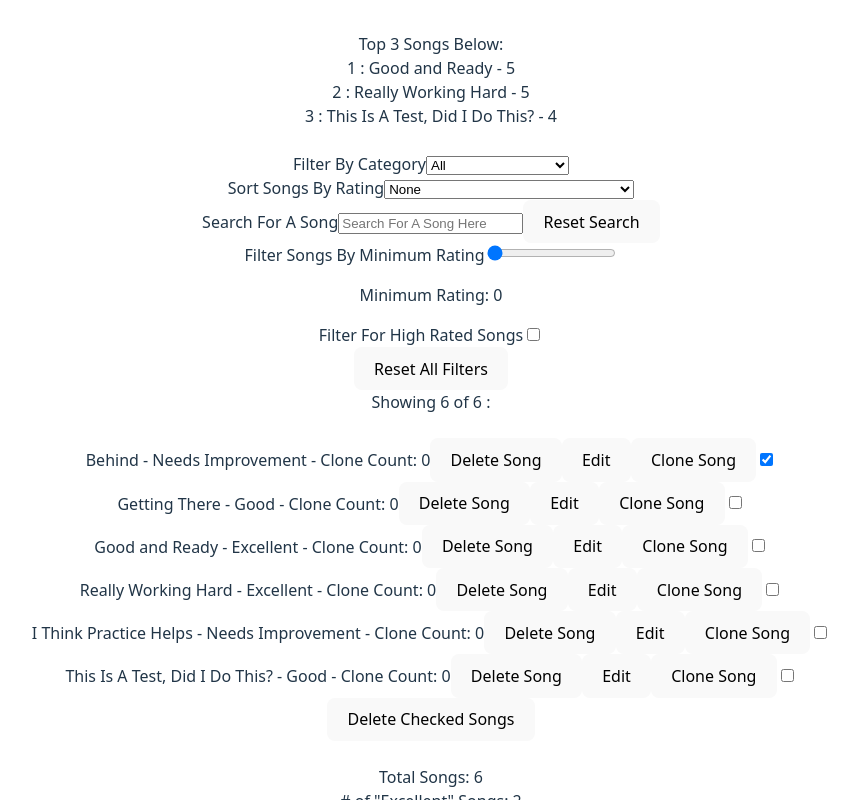
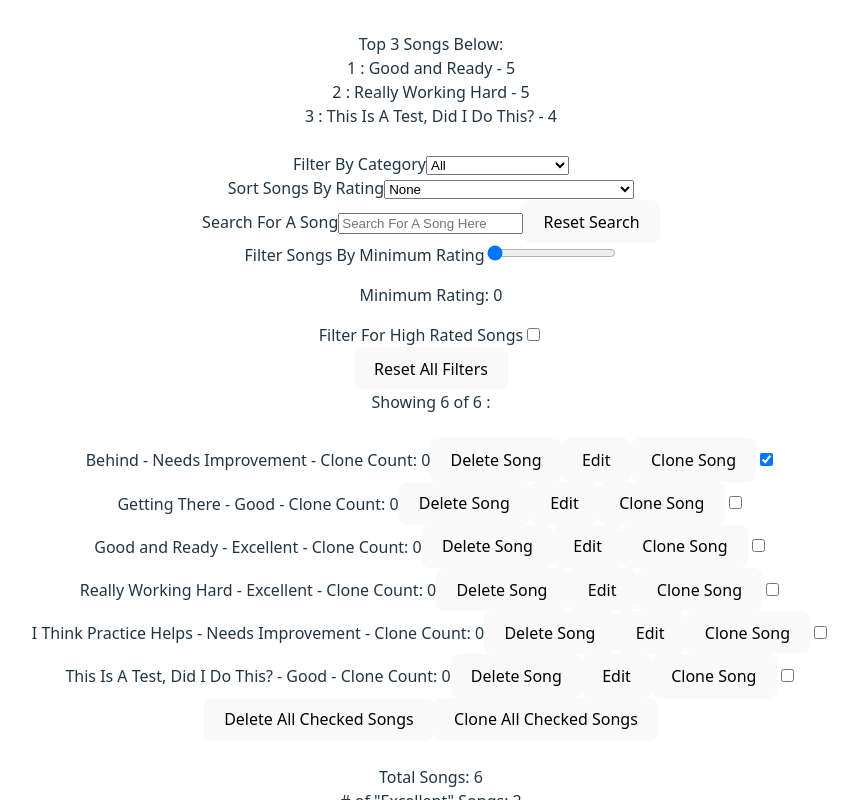
Before and after one commit to doshima2024/song-rating-practice-app, a React (Vite) app: page / in a window 1280 px wide. Both pictures are taken after a click on the checkbox 975 px from the left and 459 px from the top of the page. Shown: the top 800 px of the page, without its empty margins (209-1067 px from the left). Built offline with nearby package versions, Linux system fonts and the light colour scheme.

Commit message:
feat: add bulk clone songs feature; add button and handleCloneMulltipleSongs handler

```diff
--- a/src/App.jsx
+++ b/src/App.jsx
@@ -143,6 +143,39 @@ function App() {
     });
   };
 
+  const handleCloneMultipleSongs = () => {
+    setSongs(prevSongs => {
+      const clonedSongs = [];
+      let max = 0;
+      for (const song of prevSongs) {
+        if (song.id > max) {
+          max = song.id;
+        }
+      }
+      let nextId = max + 1;
+      const updatedOriginals = prevSongs.map(song => {
+        if (selectedSongIds.includes(song.id)) {
+          const updatedOriginalSong = { ...song, cloneCount: song.cloneCount + 1 };
+          const clonedSong = {
+            id: nextId,
+            name: song.name,
+            rating: song.rating,
+            cloneCount: 0,
+          };
+          nextId++;
+          clonedSongs.push(clonedSong);
+          return updatedOriginalSong;
+        } else {
+          return song;
+        }
+      });
+      const updatedSongs = [...updatedOriginals, ...clonedSongs];
+
+      return updatedSongs;
+    });
+    setSelectedSongIds([]);
+  };
+
   const handleDeleteMultipleSongs = () => {
     setSongs(prevSongs => {
       return prevSongs.filter(song => !selectedSongIds.includes(song.id));
@@ -205,6 +238,7 @@ function App() {
         toggleSelectedSongs={toggleSelectedSongs}
         selectedSongIds={selectedSongIds}
         handleDeleteMultipleSongs={handleDeleteMultipleSongs}
+        handleCloneMultipleSongs={handleCloneMultipleSongs}
       />
       <br></br>
       <SongStats songs={songs} />
--- a/src/components/SongDisplay.jsx
+++ b/src/components/SongDisplay.jsx
@@ -14,6 +14,7 @@ export const SongDisplay = ({
   toggleSelectedSongs,
   selectedSongIds,
   handleDeleteMultipleSongs,
+  handleCloneMultipleSongs,
 }) => {
   const [songEditId, setSongEditId] = useState(null);
   const [songEditedName, setSongEditedName] = useState('');
@@ -107,7 +108,10 @@ export const SongDisplay = ({
       )}
       <div>
         {selectedSongIds.length !== 0 && (
-          <button onClick={() => handleDeleteMultipleSongs()}>Delete Checked Songs</button>
+          <>
+            <button onClick={() => handleDeleteMultipleSongs()}>Delete All Checked Songs</button>
+            <button onClick={() => handleCloneMultipleSongs()}>Clone All Checked Songs</button>
+          </>
         )}
       </div>
       {userHasPressedDelete && lastDeleted !== null && (
```
